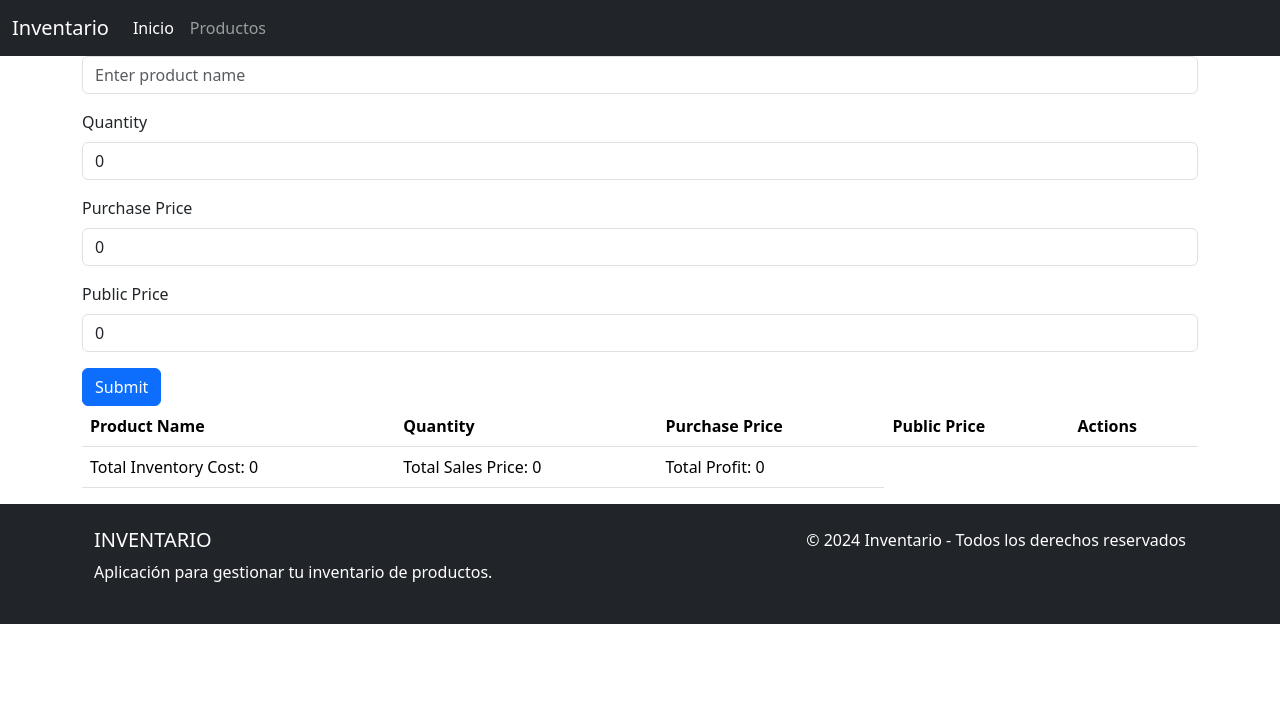
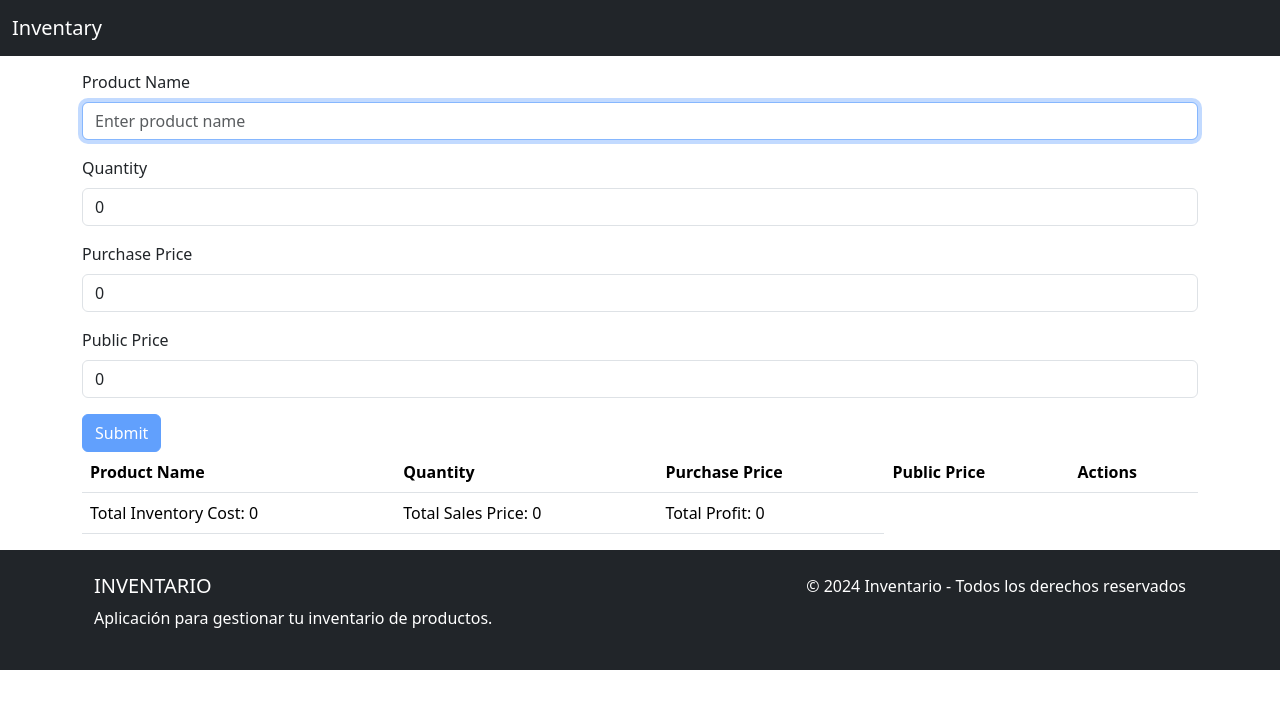
Before and after one commit to FernandoRmzMtz/inventario, an Angular app: page / in a window 1280 px wide. Shown: the top 708 px of the page. Built offline with nearby package versions, Linux system fonts and the light colour scheme.

Commit message:
añadidas las validaciones de inputs negativas

```diff
--- a/src/app/body/body.component.css
+++ b/src/app/body/body.component.css
@@ -0,0 +1,3 @@
+.body{
+    margin-top: 70px !important;
+}
--- a/src/app/body/body.component.html
+++ b/src/app/body/body.component.html
@@ -1,4 +1,4 @@
-<div class="container mt-4">
+<div class="container mt-4 body">
     <app-formulario></app-formulario>
     <app-producs-table></app-producs-table>
 </div>
--- a/src/app/formulario/formulario.component.html
+++ b/src/app/formulario/formulario.component.html
@@ -1,19 +1,35 @@
 <form (ngSubmit)="onSubmit()" [formGroup]="productForm">
   <div class="mb-3">
     <label for="productName" class="form-label">Product Name</label>
-    <input type="text" class="form-control" id="productName" formControlName="productName" placeholder="Enter product name" />
+    <input type="text" class="form-control" id="productName" formControlName="productName" placeholder="Enter product name" autofocus />
+    <div *ngIf="productForm.get('productName')?.invalid && productForm.get('productName')?.touched" class="text-danger">
+      Product name is required.
+    </div>
   </div>
+
   <div class="mb-3">
     <label for="quantity" class="form-label">Quantity</label>
     <input type="number" class="form-control" id="quantity" formControlName="quantity" placeholder="Enter quantity" />
+    <div *ngIf="productForm.get('quantity')?.errors?.['min'] && productForm.get('quantity')?.touched" class="text-danger">
+      Quantity cannot be negative.
+    </div>
   </div>
+
   <div class="mb-3">
     <label for="purchasePrice" class="form-label">Purchase Price</label>
     <input type="number" class="form-control" id="purchasePrice" formControlName="purchasePrice" placeholder="Enter purchase price" />
+    <div *ngIf="productForm.get('purchasePrice')?.errors?.['min'] && productForm.get('purchasePrice')?.touched" class="text-danger">
+      Purchase price cannot be negative.
+    </div>
   </div>
+
   <div class="mb-3">
     <label for="publicPrice" class="form-label">Public Price</label>
     <input type="number" class="form-control" id="publicPrice" formControlName="publicPrice" placeholder="Enter public price" />
+    <div *ngIf="productForm.get('publicPrice')?.errors?.['min'] && productForm.get('publicPrice')?.touched" class="text-danger">
+      Public price cannot be negative.
+    </div>
   </div>
-  <button type="submit" class="btn btn-primary">Submit</button>
+
+  <button type="submit" class="btn btn-primary" [disabled]="productForm.invalid">Submit</button>
 </form>
--- a/src/app/formulario/formulario.component.ts
+++ b/src/app/formulario/formulario.component.ts
@@ -2,22 +2,23 @@ import { Component, OnInit } from '@angular/core';
 import { FormBuilder, FormGroup, ReactiveFormsModule, Validators } from '@angular/forms';
 import { Product } from '../product.model';
 import { InventoryService } from '../inventory.service';
+import { NgIf } from '@angular/common';
 @Component({
   standalone:true,
   selector: 'app-formulario',
   templateUrl: './formulario.component.html',
   styleUrls: ['./formulario.component.css'],
-  imports: [ReactiveFormsModule]
+  imports: [ReactiveFormsModule, NgIf]
 })
 export class FormularioComponent implements OnInit {
   productForm: FormGroup;
 
   constructor(private fb: FormBuilder, private inventoryService: InventoryService) {
     this.productForm = this.fb.group({
-      productName: ['', Validators.required],
-      quantity: [0, Validators.required],
-      purchasePrice: [0, Validators.required],
-      publicPrice: [0, Validators.required]
+      productName: ['',  [Validators.required, Validators.min(0)]],
+      quantity: [0,  [Validators.required, Validators.min(0)]],
+      purchasePrice: [0,  [Validators.required, Validators.min(0)]],
+      publicPrice: [0,  [Validators.required, Validators.min(0)]]
     });
   }
 
--- a/src/app/header/header.component.css
+++ b/src/app/header/header.component.css
@@ -0,0 +1,4 @@
+.header{
+    height: auto;
+    position: fixed;
+}
--- a/src/app/header/header.component.html
+++ b/src/app/header/header.component.html
@@ -1,18 +1,7 @@
-<nav class="navbar navbar-expand-lg navbar-dark bg-dark fixed-top">
-    <div class="container-fluid">
-        <a class="navbar-brand" href="#">Inventario</a>
-        <button class="navbar-toggler" type="button" data-bs-toggle="collapse" data-bs-target="#navbarNav" aria-controls="navbarNav" aria-expanded="false" aria-label="Toggle navigation">
-            <span class="navbar-toggler-icon"></span>
-        </button>
-        <div class="collapse navbar-collapse" id="navbarNav">
-            <ul class="navbar-nav me-auto mb-2 mb-lg-0">
-            <li class="nav-item">
-                <a class="nav-link active" aria-current="page" href="#">Inicio</a>
-            </li>
-            <li class="nav-item">
-                <a class="nav-link" href="#">Productos</a>
-            </li>
-            </ul>
+<div class="header">
+    <nav class="navbar navbar-expand-lg navbar-dark bg-dark fixed-top">
+        <div class="container-fluid">
+            <a class="navbar-brand" href="#">Inventary</a>
         </div>
-    </div>
-</nav>
+    </nav>
+</div>
```
